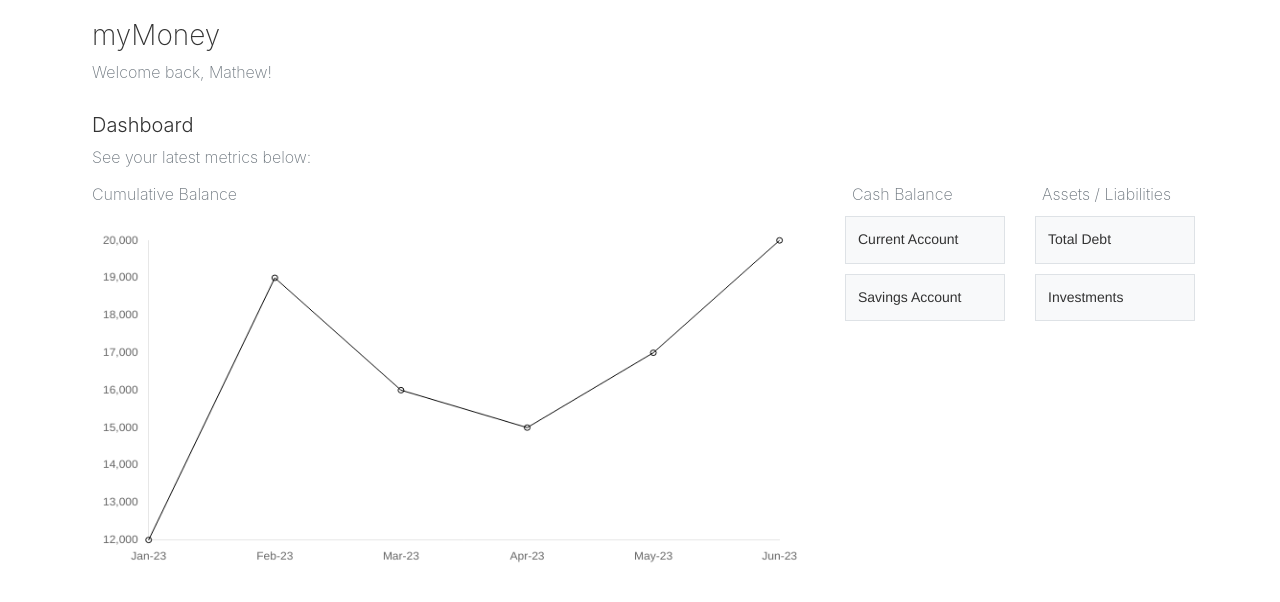
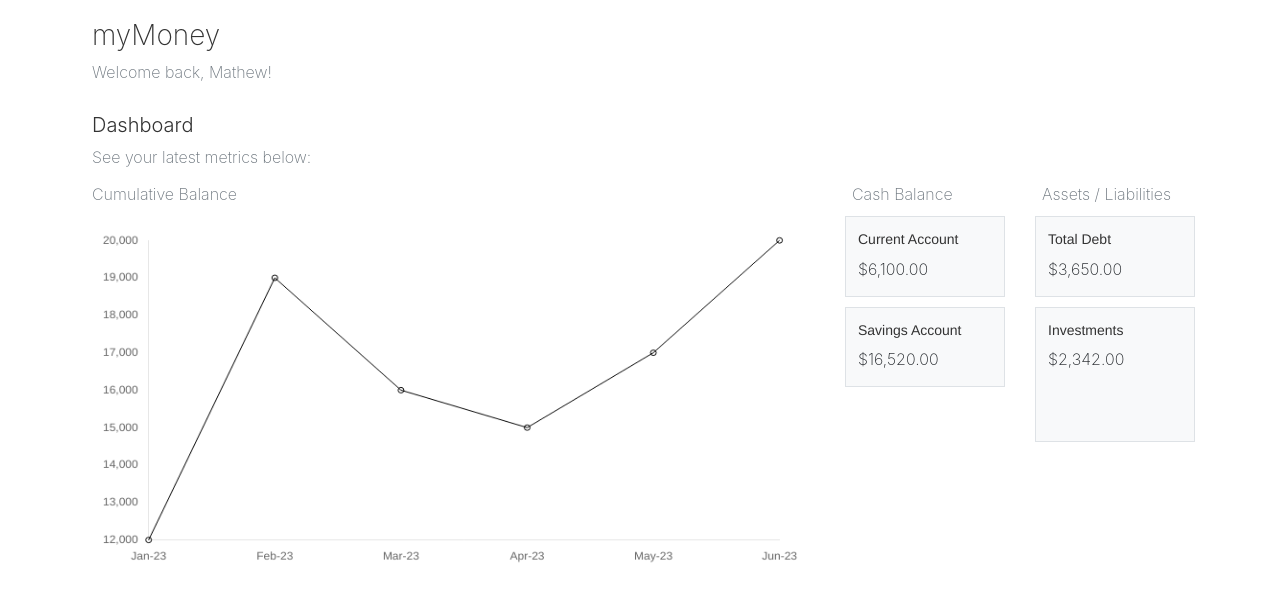
Before and after one commit to mjjohnson94/wireless, a Flask app: template Doji/templates/userHome.html in a window 1280 px wide. Shown: the top 602 px of the page. Run offline with Flask 2, Linux system fonts and the light colour scheme; the template is opened without the code that fills it, so the values that code supplies are empty; some libraries are stand-ins or nearby versions.

Commit message:
Add files via upload

```diff
--- a/Doji/templates/userHome.html
+++ b/Doji/templates/userHome.html
@@ -94,19 +94,38 @@ new Chart(NetBalance, {
 
   <div class="col-lg-2 col-md-6">
     <p class="text-muted mt-2">Cash Balance</p>
-    <div class="p-2 border bg-light mt-2 mb-3"><p class="h5">Current Account</p></div>
-    <div class="p-2 border bg-light"><p class="h5">Savings Account</p></div>
+    <div class="p-2 border bg-light mt-2 mb-3">
+      <p class="h5">Current Account</p>
+      <p class="text-body">$6,100.00</p>
+
+    </div>
+    <div class="p-2 border bg-light">
+      <p class="h5">Savings Account</p>
+      <p class="text-body">$16,520.00</p>
+
+    </div>
   </div>
 
 
   <div class="col-lg-2 col-md-6">
     <p class="text-muted mt-2">Assets / Liabilities</p>
-    <div class="p-2 border bg-light mt-2 mb-3"><p class="h5">Total Debt</p>
+    <div class="p-2 border bg-light mt-2 mb-3">
+      <p class="h5">Total Debt</p>
+      <p class="text-body">$3,650.00</p>
     </div>
     <div class="p-2 border bg-light"><p class="h5">Investments</p>
+      <p class="text-body">$2,342.00</p>
+      <canvas id="myChart" width="100" height="50"></canvas>
+
+    <script>
+
+
+
+
+    </script>
+
     </div>
   </div>
-
 
 </div>
 
```
Also changed, not shown: Doji/templates/loggedIn.html (+24 -0 lines).
